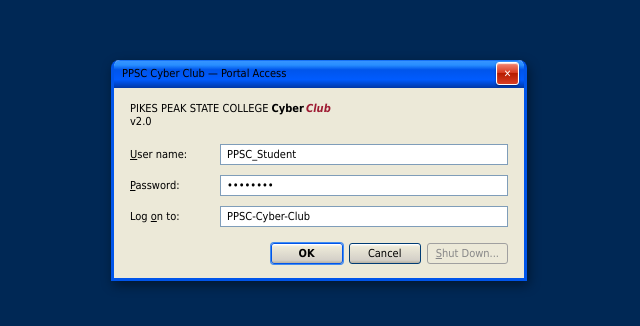
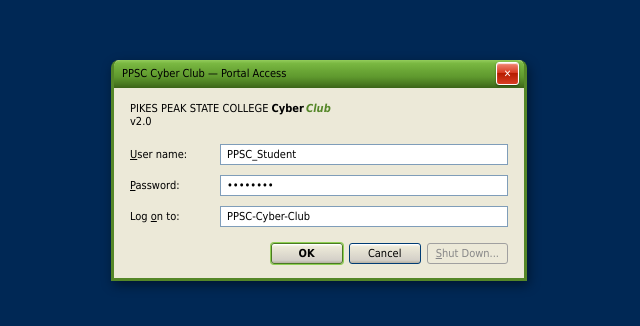
Before and after one commit to ppsccyberclub/cyberClubSite, an Eleventy site: page src/index.njk in a window 1280 px wide. Shown: the part 230-556 px from the top of the page, without its empty margins (321-961 px from the left). Built offline with nearby package versions, Linux system fonts and the light colour scheme; Eleventy itself is replaced by a stand-in of ours; files that its build step writes are made by us from their sources.

Commit message:
changed some colors to make it more PPSC

```diff
--- a/src/assets/css/login.css
+++ b/src/assets/css/login.css
@@ -14,7 +14,7 @@ body.xp-desktop {
 .xp-window {
   width: 410px;
   background: #ECE9D8;
-  border: 3px solid #0055EA;
+  border: 3px solid #558728;
   border-top: none;
   border-radius: 8px 8px 0 0;
   box-shadow: 2px 4px 12px rgba(0, 0, 0, 0.45);
@@ -25,12 +25,12 @@ body.xp-desktop {
 .xp-titlebar {
   background: linear-gradient(
     to bottom,
-    #0058ee 0%,
-    #3593ff 4%,
-    #288eff 18%,
-    #0055eb 35%,
-    #005bfe 70%,
-    #0037a6 100%
+  #93cc5c 0%,   /* Bright top specular reflection */
+    #7ab842 12%,  /* Your base color */
+    #6ca837 35%,  /* Mid-tone shelf */
+    #5f992e 60%,  /* Body green */
+    #4a7a21 85%,  /* Lower curve shadow */
+    #3b6318 100%  /* Bottom edge depth */
   );
   height: 28px;
   border-radius: 6px 6px 0 0;
@@ -43,7 +43,7 @@ body.xp-desktop {
 .xp-title {
   color: #FFFFFF;
   font-weight: bold;
-  text-shadow: 1px 1px 1px #0F1089;
+  text-shadow: 1px 1px 1px #284410;
   letter-spacing: 0.3px;
 }
 
@@ -93,7 +93,7 @@ body.xp-desktop {
 }
 
 .xp-banner-title strong span {
-  color: #D34B00;
+  color: #558728;
   font-weight: 900;
   font-style: italic;
   margin-left: 2px;
@@ -138,6 +138,10 @@ body.xp-desktop {
   cursor: default;
 }
 
+.xp-input:focus {
+    border-color: #7AB842;
+}
+
 /* XP Buttons & Links */
 .xp-actions {
   display: flex;
@@ -166,13 +170,13 @@ body.xp-desktop {
 }
 
 .xp-btn.default {
-  border: 1px solid #0055EA;
-  box-shadow: 0 0 0 1px #418CF0, inset 0 1px 0 #FFFFFF;
+  border: 1px solid #4A7A21;
+  box-shadow: 0 0 0 1px #8FD053, inset 0 1px 0 #FFFFFF;
   font-weight: bold;
 }
 
 .xp-btn:hover {
-  background: linear-gradient(to bottom, #FFFFFF 0%, #FFF4D8 15%, #FEE189 85%, #D4B068 100%);
+  background: linear-gradient(to bottom, #FFFFFF 0%, #F3F9EE 15%, #D9EFC3 85%, #B2D98D 100%);
 }
 
 .xp-btn:active {
@@ -189,7 +193,7 @@ body.xp-desktop {
 }
 
 .retro-banner-title strong span {
-  color: #9E1B32; /* PPSC-style red accent */
+  color: #558728; /* PPSC-style red accent */
   font-style: italic;
   margin-left: 2px;
 }
```
